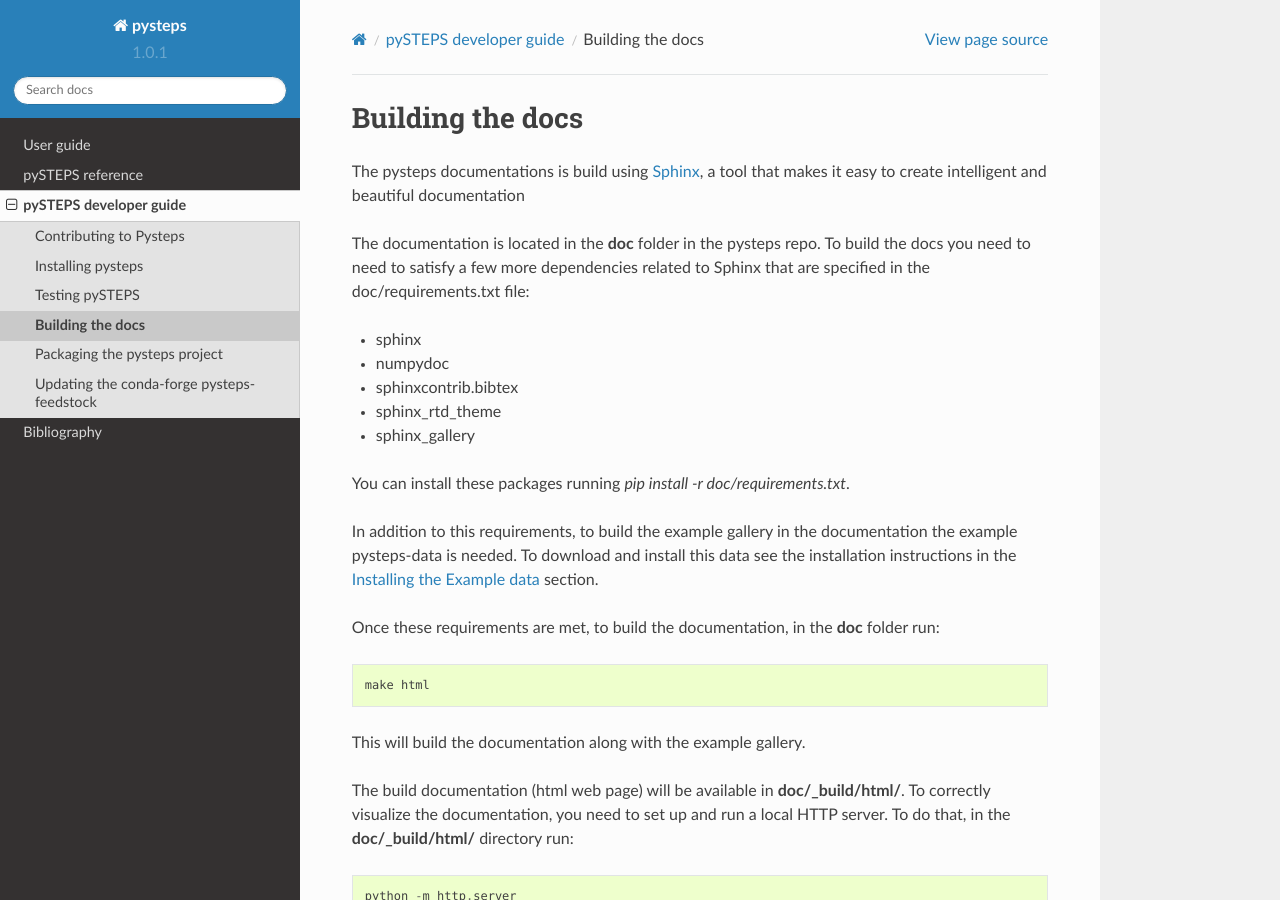
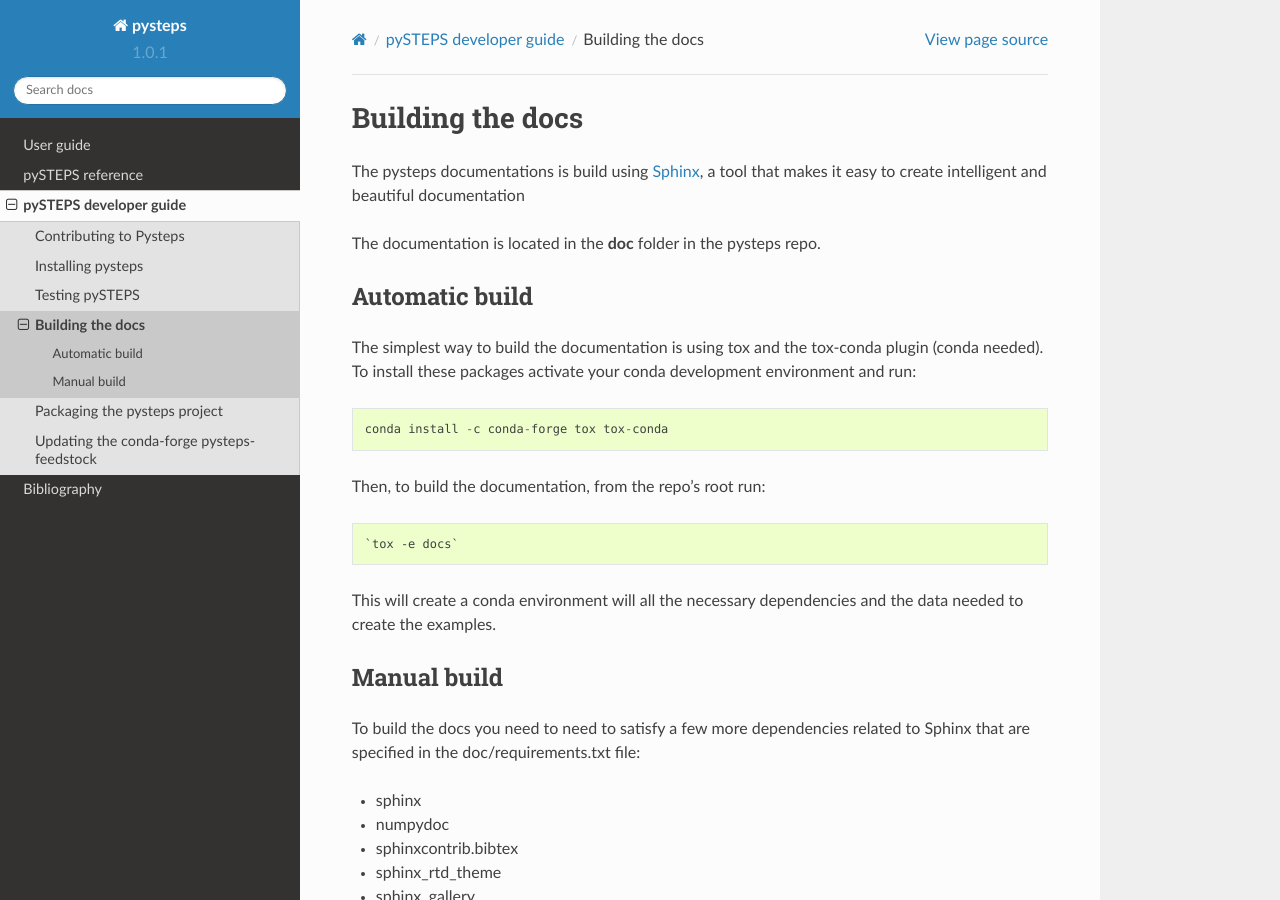
Before and after one commit to pySTEPS/pysteps, a Sphinx documentation site: the page built from doc/source/developer_guide/build_the_docs.rst, in a window 1280 px wide and 900 px high. Built offline with Sphinx 7.4.7 and the Read the Docs theme 2.0.0, drawn with Linux system fonts in a browser that asks for light colours; pages that are not in the unit, such as notebooks, are missing from menus.

Commit message:
Update documentation with tox tests

```diff
--- a/doc/source/developer_guide/build_the_docs.rst
+++ b/doc/source/developer_guide/build_the_docs.rst
@@ -9,6 +9,26 @@ The pysteps documentations is build using
 a tool that makes it easy to create intelligent and beautiful documentation
 
 The documentation is located in the **doc** folder in the pysteps repo.
+
+Automatic build
+---------------
+
+The simplest way to build the documentation is using tox and the tox-conda
+plugin (conda needed).
+To install these packages activate your conda development environment and run::
+
+    conda install -c conda-forge tox tox-conda
+
+Then, to build the documentation, from the repo's root run::
+
+    `tox -e docs`
+
+This will create a conda environment will all the necessary dependencies and the
+data needed to create the examples.
+
+
+Manual build
+------------
 To build the docs you need to need to satisfy a few more dependencies
 related to Sphinx that are specified in the doc/requirements.txt file:
 
```
Also changed, not shown: doc/source/developer_guide/pypi.rst (+45 -8 lines), doc/source/developer_guide/test_pysteps.rst (+23 -3 lines).
